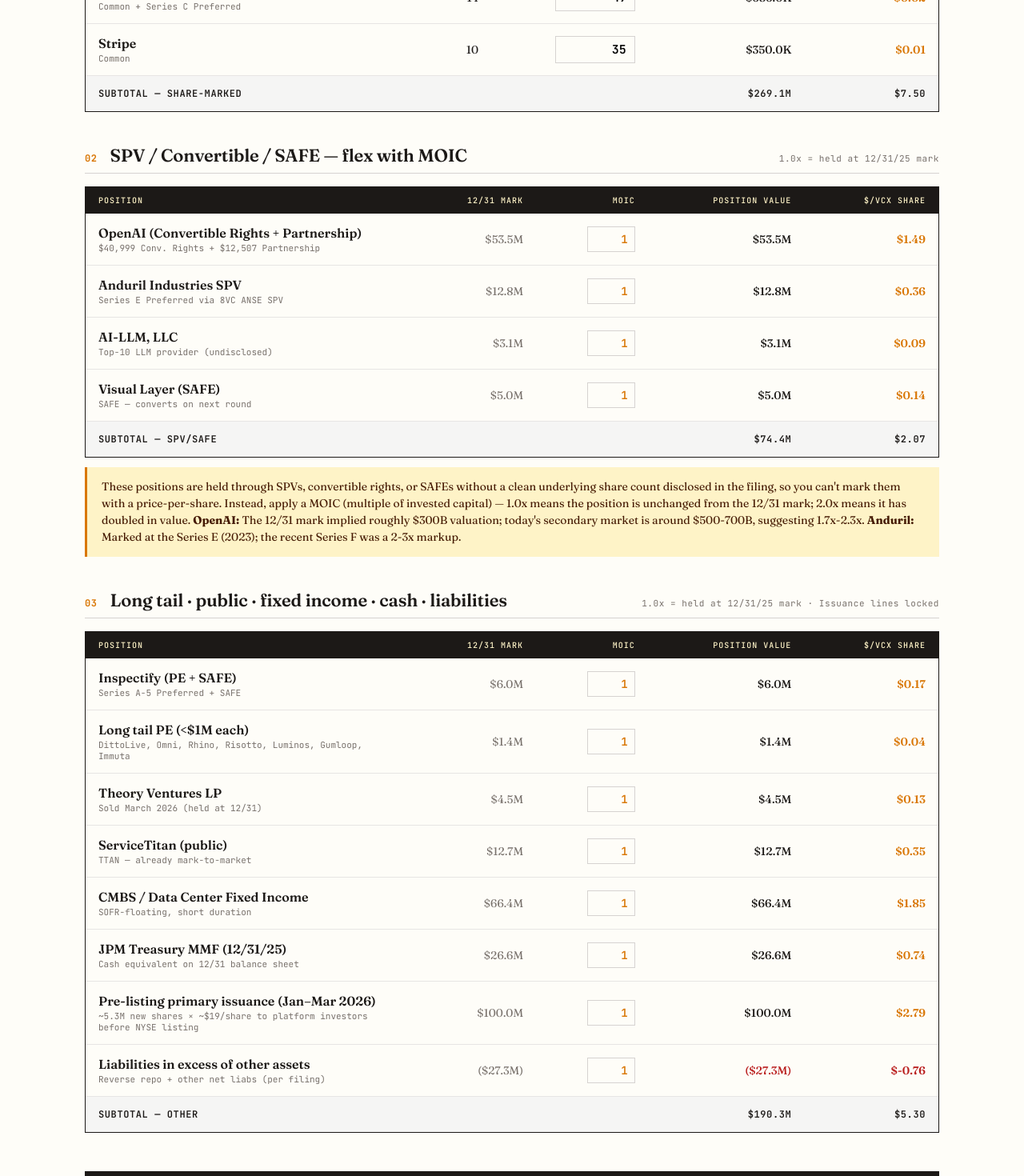
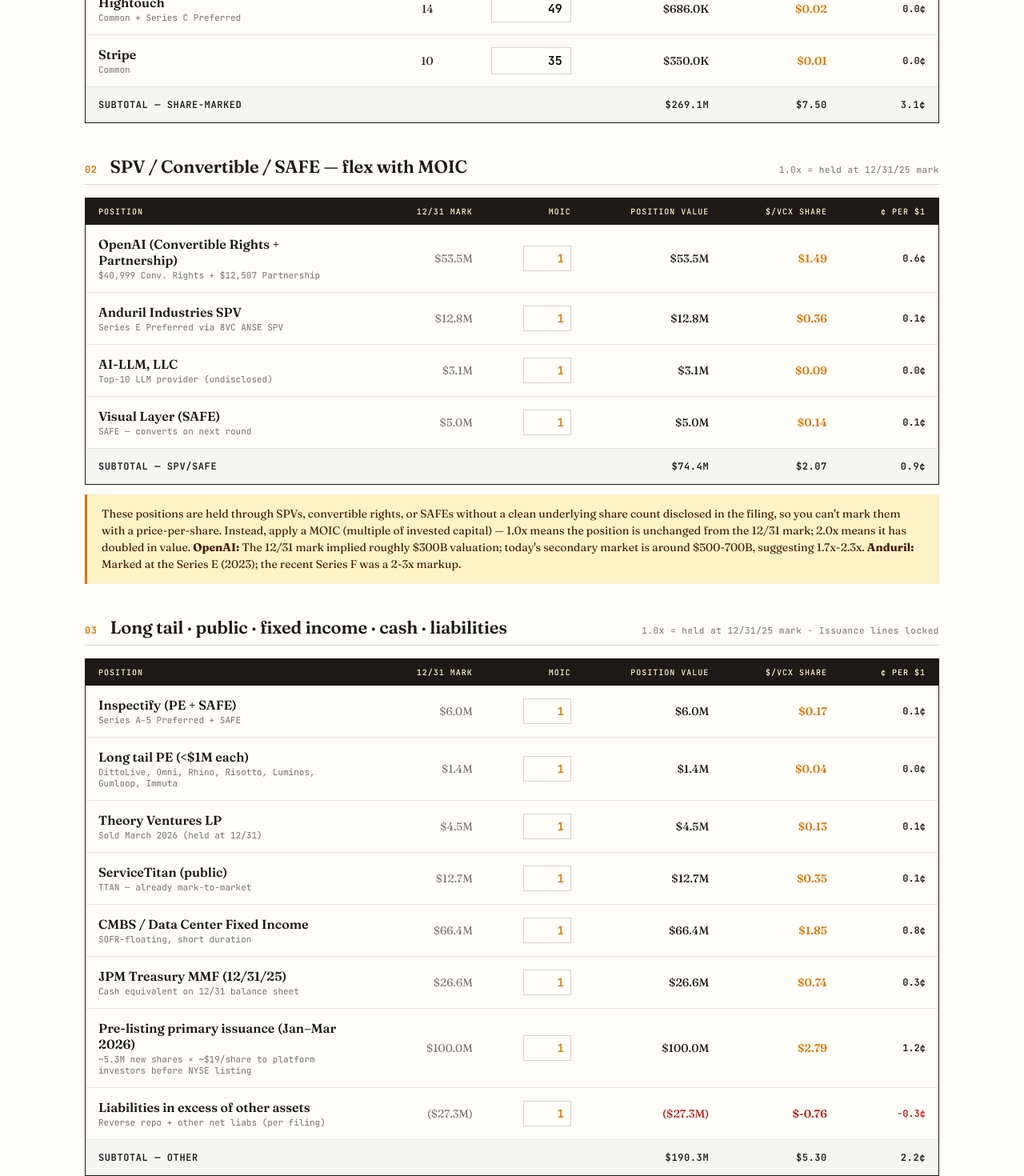
Before and after one commit to bolewood/stocks-bolewood, a Next.js app: page /vcx in a window 1280 px wide. Shown: the part 2000-3470 px from the top of the page at 80% size. Built offline with nearby package versions, Linux system fonts and the light colour scheme.

Commit message:
add '¢ per $1' column to all three tables
Shows how many cents of each underlying holding you get for every
dollar invested in VCX at the current market price. Calculated as
(navPerVcxShare / vcxPrice * 100). Applied to share-denominated,
SPV/SAFE, and other holdings tables including subtotals.

```diff
--- a/components/VCXNAVFinder.jsx
+++ b/components/VCXNAVFinder.jsx
@@ -376,6 +376,7 @@
             <div style={{ ...styles.th, flex: "1.4", textAlign: "right" }}>Your PPS ($)</div>
             <div style={{ ...styles.th, flex: "1.4", textAlign: "right" }}>Position Value</div>
             <div style={{ ...styles.th, flex: "1.2", textAlign: "right" }}>$/VCX share</div>
+            <div style={{ ...styles.th, flex: "1.0", textAlign: "right" }}>¢ per $1</div>
           </div>
 
           {calc.shareRows.map((r) => {
@@ -410,6 +411,9 @@
                 <div style={{ ...styles.td, flex: "1.2", textAlign: "right", fontVariantNumeric: "tabular-nums", color: "#d97706", fontWeight: 600 }} data-label="$/VCX share">
                   ${r.navPerVcxShare.toFixed(2)}
                 </div>
+                <div style={{ ...styles.td, flex: "1.0", textAlign: "right", fontVariantNumeric: "tabular-nums", color: "#1c1917", fontWeight: 600, fontFamily: "'JetBrains Mono', monospace", fontSize: "12px" }} data-label="¢ per $1">
+                  {vcxPrice > 0 ? (r.navPerVcxShare / vcxPrice * 100).toFixed(1) + "¢" : "—"}
+                </div>
               </div>
             );
           })}
@@ -421,6 +425,9 @@
             <div style={{ flex: "1.4", textAlign: "right", fontVariantNumeric: "tabular-nums" }}>{fmt$(calc.shareTotal)}</div>
             <div style={{ flex: "1.2", textAlign: "right", fontVariantNumeric: "tabular-nums" }}>
               ${(calc.shareTotal / (vcxShares * 1_000_000)).toFixed(2)}
+            </div>
+            <div style={{ flex: "1.0", textAlign: "right", fontVariantNumeric: "tabular-nums" }}>
+              {vcxPrice > 0 ? ((calc.shareTotal / (vcxShares * 1_000_000)) / vcxPrice * 100).toFixed(1) + "¢" : "—"}
             </div>
           </div>
         </div>
@@ -441,6 +448,7 @@
             <div style={{ ...styles.th, flex: "1.0", textAlign: "right" }}>MOIC</div>
             <div style={{ ...styles.th, flex: "1.4", textAlign: "right" }}>Position Value</div>
             <div style={{ ...styles.th, flex: "1.2", textAlign: "right" }}>$/VCX share</div>
+            <div style={{ ...styles.th, flex: "1.0", textAlign: "right" }}>¢ per $1</div>
           </div>
           {calc.dollarRows.map((r) => (
             <div key={r.name} style={styles.tr} className="vcx-row">
@@ -467,6 +475,9 @@
               <div style={{ ...styles.td, flex: "1.2", textAlign: "right", fontVariantNumeric: "tabular-nums", color: "#d97706", fontWeight: 600 }} data-label="$/VCX share">
                 ${r.navPerVcxShare.toFixed(2)}
               </div>
+              <div style={{ ...styles.td, flex: "1.0", textAlign: "right", fontVariantNumeric: "tabular-nums", color: "#1c1917", fontWeight: 600, fontFamily: "'JetBrains Mono', monospace", fontSize: "12px" }} data-label="¢ per $1">
+                {vcxPrice > 0 ? (r.navPerVcxShare / vcxPrice * 100).toFixed(1) + "¢" : "—"}
+              </div>
             </div>
           ))}
           <div style={styles.subtotalRow} className="vcx-subtotal">
@@ -476,6 +487,9 @@
             <div style={{ flex: "1.4", textAlign: "right", fontVariantNumeric: "tabular-nums" }}>{fmt$(calc.dollarTotal)}</div>
             <div style={{ flex: "1.2", textAlign: "right", fontVariantNumeric: "tabular-nums" }}>
               ${(calc.dollarTotal / (vcxShares * 1_000_000)).toFixed(2)}
+            </div>
+            <div style={{ flex: "1.0", textAlign: "right", fontVariantNumeric: "tabular-nums" }}>
+              {vcxPrice > 0 ? ((calc.dollarTotal / (vcxShares * 1_000_000)) / vcxPrice * 100).toFixed(1) + "¢" : "—"}
             </div>
           </div>
         </div>
@@ -498,6 +512,7 @@
             <div style={{ ...styles.th, flex: "1.0", textAlign: "right" }}>MOIC</div>
             <div style={{ ...styles.th, flex: "1.4", textAlign: "right" }}>Position Value</div>
             <div style={{ ...styles.th, flex: "1.2", textAlign: "right" }}>$/VCX share</div>
+            <div style={{ ...styles.th, flex: "1.0", textAlign: "right" }}>¢ per $1</div>
           </div>
           {calc.otherRows.map((r) => {
             const isIssuance = r.moic === undefined;
@@ -530,6 +545,9 @@
                 <div style={{ ...styles.td, flex: "1.2", textAlign: "right", fontVariantNumeric: "tabular-nums", color: r.positionValue < 0 ? "#b91c1c" : "#d97706", fontWeight: 600 }} data-label="$/VCX share">
                   ${r.navPerVcxShare.toFixed(2)}
                 </div>
+                <div style={{ ...styles.td, flex: "1.0", textAlign: "right", fontVariantNumeric: "tabular-nums", color: r.positionValue < 0 ? "#b91c1c" : "#1c1917", fontWeight: 600, fontFamily: "'JetBrains Mono', monospace", fontSize: "12px" }} data-label="¢ per $1">
+                  {vcxPrice > 0 ? (r.navPerVcxShare / vcxPrice * 100).toFixed(1) + "¢" : "—"}
+                </div>
               </div>
             );
           })}
@@ -540,6 +558,9 @@
             <div style={{ flex: "1.4", textAlign: "right", fontVariantNumeric: "tabular-nums" }}>{fmt$(calc.otherTotal)}</div>
             <div style={{ flex: "1.2", textAlign: "right", fontVariantNumeric: "tabular-nums" }}>
               ${(calc.otherTotal / (vcxShares * 1_000_000)).toFixed(2)}
+            </div>
+            <div style={{ flex: "1.0", textAlign: "right", fontVariantNumeric: "tabular-nums" }}>
+              {vcxPrice > 0 ? ((calc.otherTotal / (vcxShares * 1_000_000)) / vcxPrice * 100).toFixed(1) + "¢" : "—"}
             </div>
           </div>
         </div>
```
